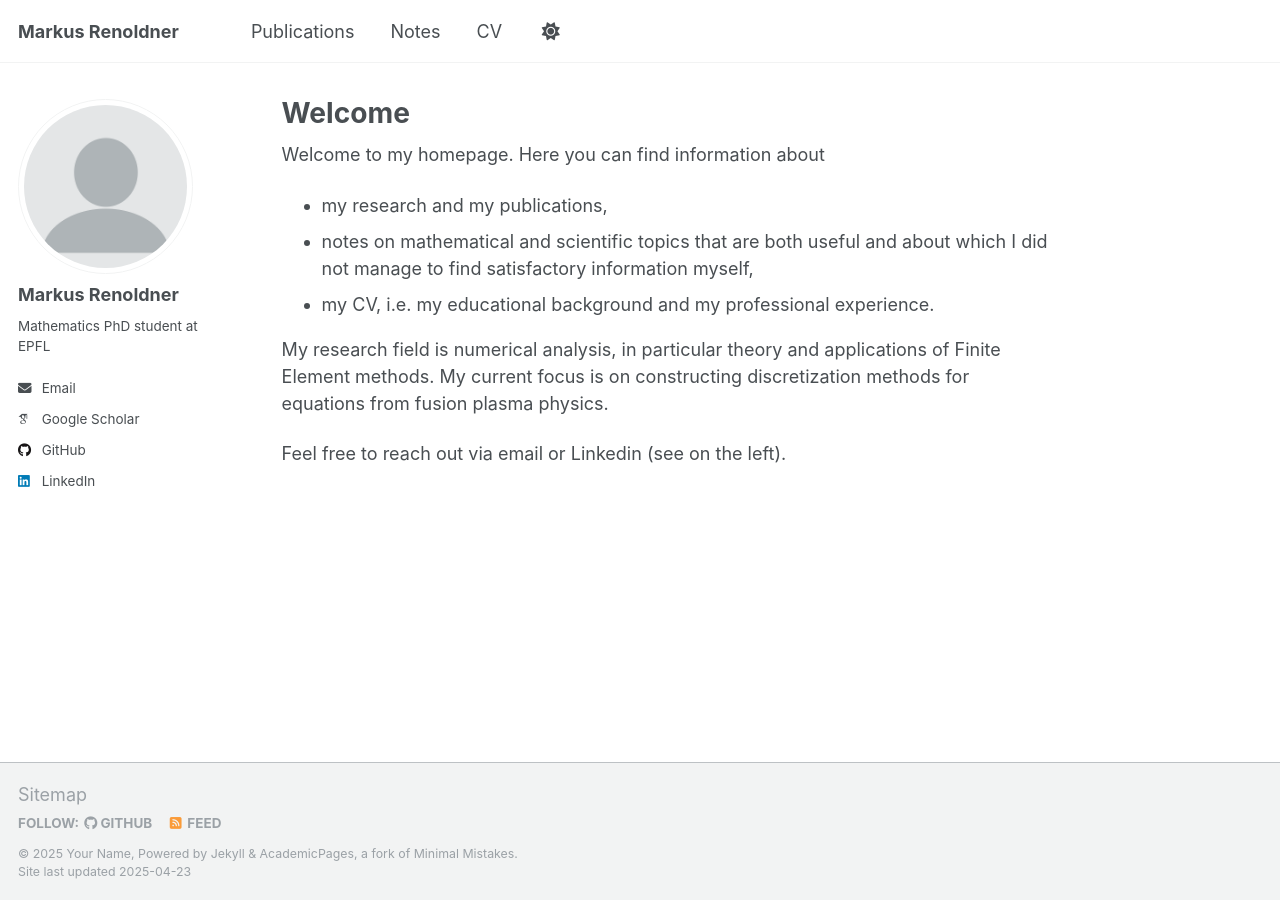
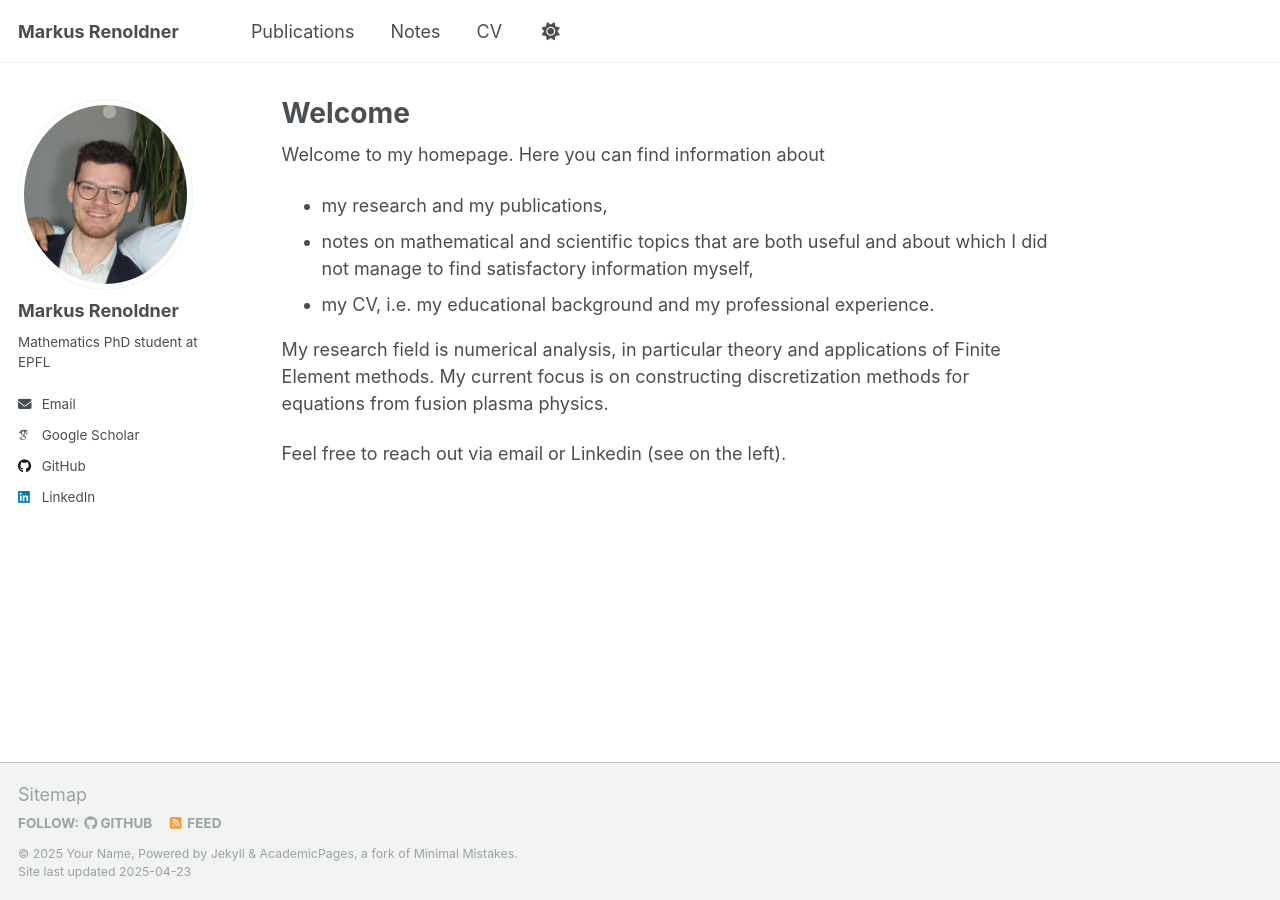
Before and after one commit to markusrenoldner/website, a Jekyll site: the page built from _pages/about.md, in a window 1280 px wide. Built offline with Jekyll 4.4.1, drawn with Linux system fonts in a browser that asks for light colours; some web fonts are replaced.

Commit message:
Update _config.yml

```diff
--- a/_config.yml
+++ b/_config.yml
@@ -22,7 +22,7 @@ repository               : "markusrenoldner/markusrenoldner.github.io/"
 #               Additional customization can be done by editing /_includes/author-profile.html
 author:
   # Biographic information
-  avatar           : "profile.png"
+  avatar           : "IMG-20190721-WA0002 - klein.jpg"
   name             : "Markus Renoldner"
   pronouns         : # example: "she/her"
   bio              : "Mathematics PhD student at EPFL"
```
